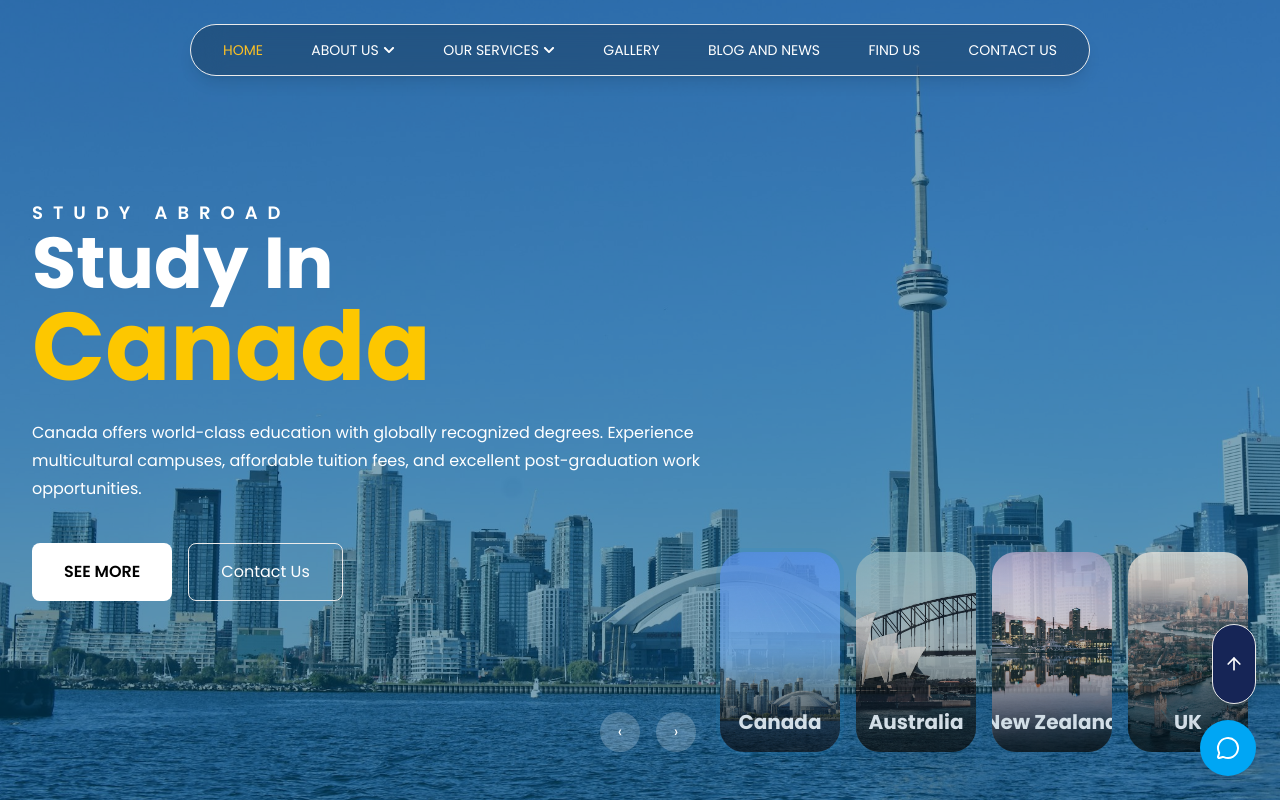
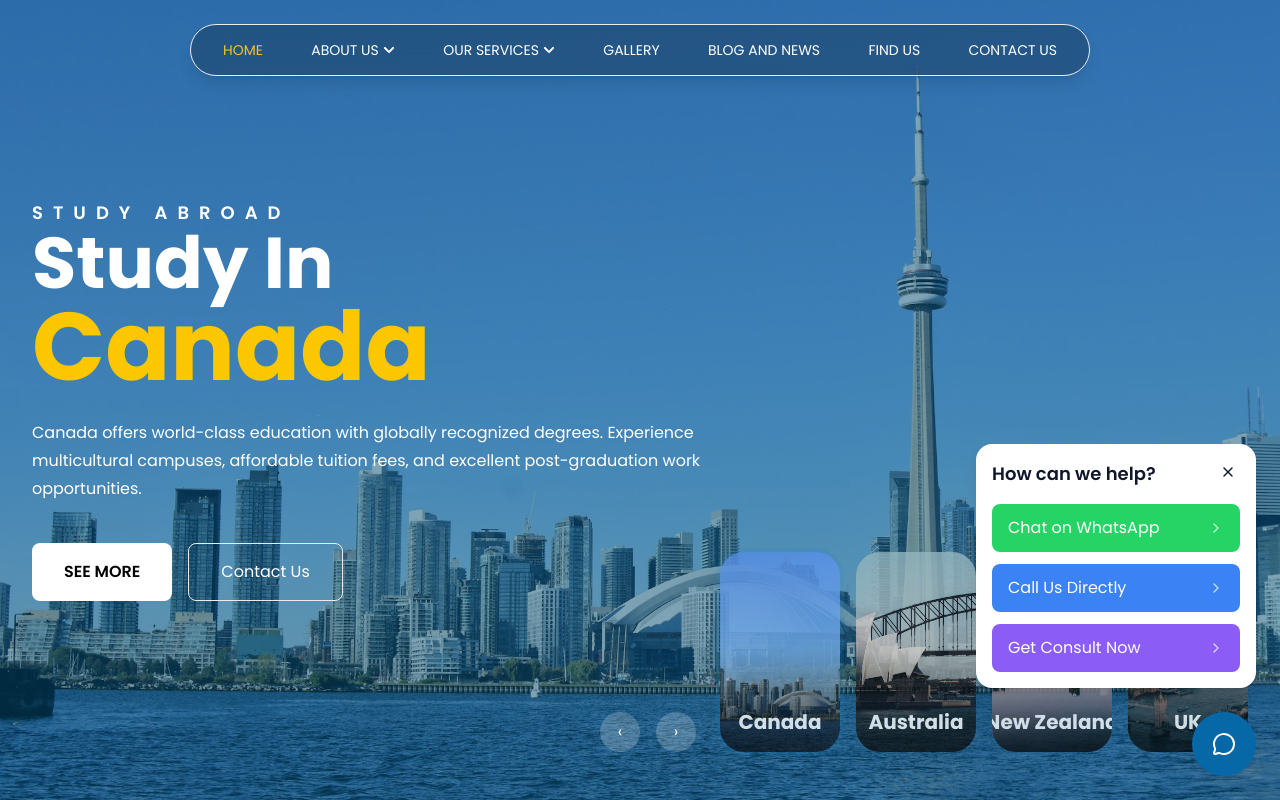
Before and after one commit to Kyani7/personal-backend, a React (Vite) app: page / in a window 1280 px wide. Both pictures are taken after a click on the button "Chat with us". Shown: the top 800 px of the page. Built offline with nearby package versions, Linux system fonts and the light colour scheme.

Commit message:
Adding Feature in Home Page

```diff
--- a/src/pages/Foooter.tsx
+++ b/src/pages/Foooter.tsx
@@ -1,4 +1,5 @@
-import { Home, Phone, Mail, MapPin, ArrowUp, MessageCircle } from "lucide-react";
+import { Home, Phone, Mail, MapPin, ArrowUp, MessageCircle, X, ChevronRight } from "lucide-react";
+import { useState, useEffect } from "react";
 import  FooterBg from "../assets/Footer/FooterBg.png";
 
 type OfficeInfo = {
@@ -72,6 +73,27 @@ function OfficeBlock({ office }: { office: OfficeInfo }) {
 }
 
 export default function Footer() {
+  const [chatOpen, setChatOpen] = useState(false);
+
+  const openChat = () => setChatOpen(true);
+  const closeChat = () => setChatOpen(false);
+
+  const [showTop, setShowTop] = useState(false);
+
+  const handleScrollToTop = () => {
+    window.scrollTo({ top: 0, behavior: "smooth" });
+  };
+
+  useEffect(() => {
+    const onScroll = () => {
+      setShowTop(window.pageYOffset > 100);
+    };
+
+    window.addEventListener("scroll", onScroll, { passive: true });
+    onScroll();
+    return () => window.removeEventListener("scroll", onScroll);
+  }, []);
+
   return (
     <footer className="relative bg-gradient-to-br from-sky-600 to-blue-800 overflow-hidden">
       <div className="absolute inset-0 bg-[#0768a8] pointer-events-none"></div>
@@ -118,19 +140,66 @@ export default function Footer() {
       {/* Chat Box */}
       <button
         aria-label="Back to top"
-        className="fixed bottom-24 right-6
-        w-11 h-20 rounded-full bg-blue-950
-        text-white flex items-center justify-center shadow-lg
-        border white"
+        onClick={handleScrollToTop}
+        className={`fixed bottom-24 right-8 w-11 h-17 rounded-2xl bg-black/23 backdrop-blur-lg text-white flex items-center justify-center shadow-lg border white transition-opacity duration-300 ${showTop ? "opacity-100" : "opacity-0 pointer-events-none"}`}
       >
-      <ArrowUp className="w-5 h-5" />
+        <ArrowUp className="w-5 h-5" />
       </button>
       <button
         aria-label="Chat with us"
-        className="fixed bottom-6 right-6 w-14 h-14 rounded-full bg-sky-500 text-white flex items-center justify-center shadow-lg hover:bg-sky-400 transition-colors"
+        className="fixed bottom-6 right-6 w-16 h-16 rounded-full bg-[#0768a8] text-white flex items-center justify-center shadow-lg hover:bg-sky-400 transition-colors"
+        onClick={openChat}
       >
         <MessageCircle className="w-6 h-6" />
       </button>
+
+      {/* Chat Popup - opens when MessageCircle clicked; closes only via the colored X button */}
+      {chatOpen && (
+        <div className="fixed bottom-28 right-6 z-50">
+          <div className="w-70 bg-white rounded-2xl shadow-lg p-4 relative">
+            <div className="flex items-start justify-between mb-4">
+              <h4 className="text-slate-900 text-lg font-semibold">How can we help?</h4>
+              <button
+                aria-label="Close chat"
+                onClick={closeChat}
+                className="w-6 h-6 text-slate-900 hover:text-slate-800 flex items-center justify-center"
+              >
+                <X className="w-4 h-4" />
+              </button>
+            </div>
+
+            <div className="space-y-3">
+              <a
+                href="https://web.whatsapp.com/"
+                target="_blank"
+                rel="noopener noreferrer"
+                aria-label="Chat on WhatsApp (opens in new tab)"
+                className="w-full inline-flex bg-[#26d466] text-white rounded-lg py-3 items-center justify-between px-4"
+              >
+                <span>Chat on WhatsApp</span>
+                <ChevronRight className="w-4 h-4 opacity-70" />
+              </a>
+
+              <a
+                href="tel:+61700000000"
+                className="w-full inline-flex bg-[#3b82f5] text-white rounded-lg py-3 items-center justify-between px-4"
+              >
+                <span>Call Us Directly</span>
+                <ChevronRight className="w-4 h-4 opacity-70" />
+              </a>
+
+              <a
+                href="https://hamroyouthit.com/consult"
+                target="_blank"
+                className="w-full inline-flex bg-[#8b5cf6] text-white rounded-lg py-3 items-center justify-between px-4"
+              >
+                <span>Get Consult Now</span>
+                <ChevronRight className="w-4 h-4 opacity-70" />
+              </a>
+            </div>
+          </div>
+        </div>
+      )}
     </footer>
   );
 }
```
